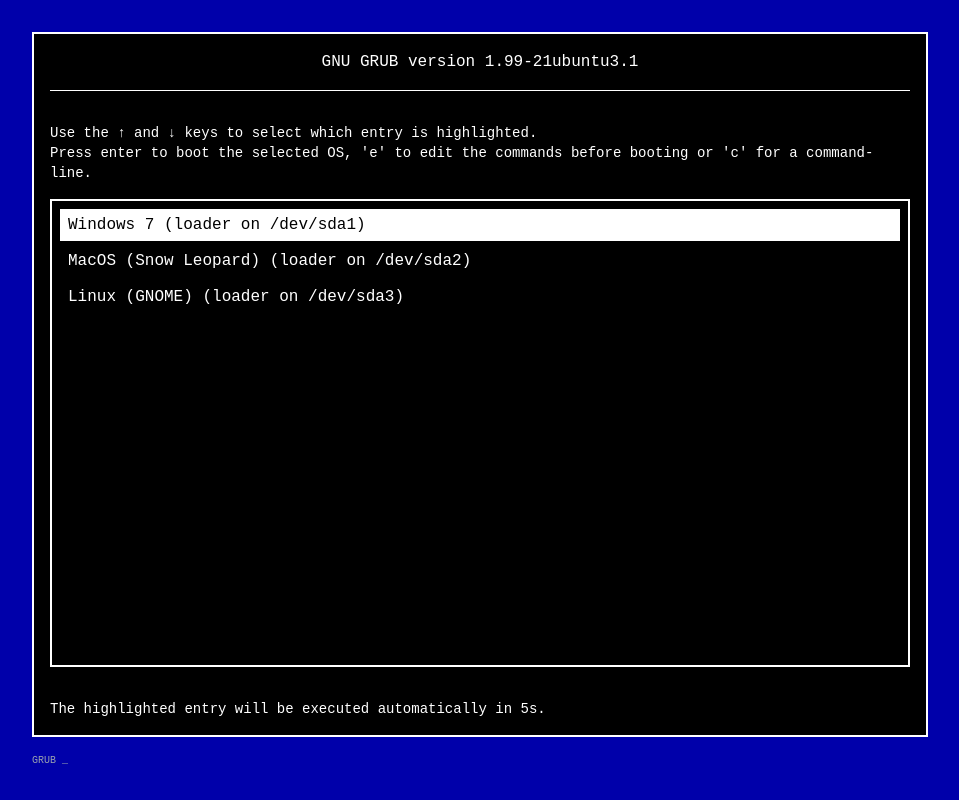
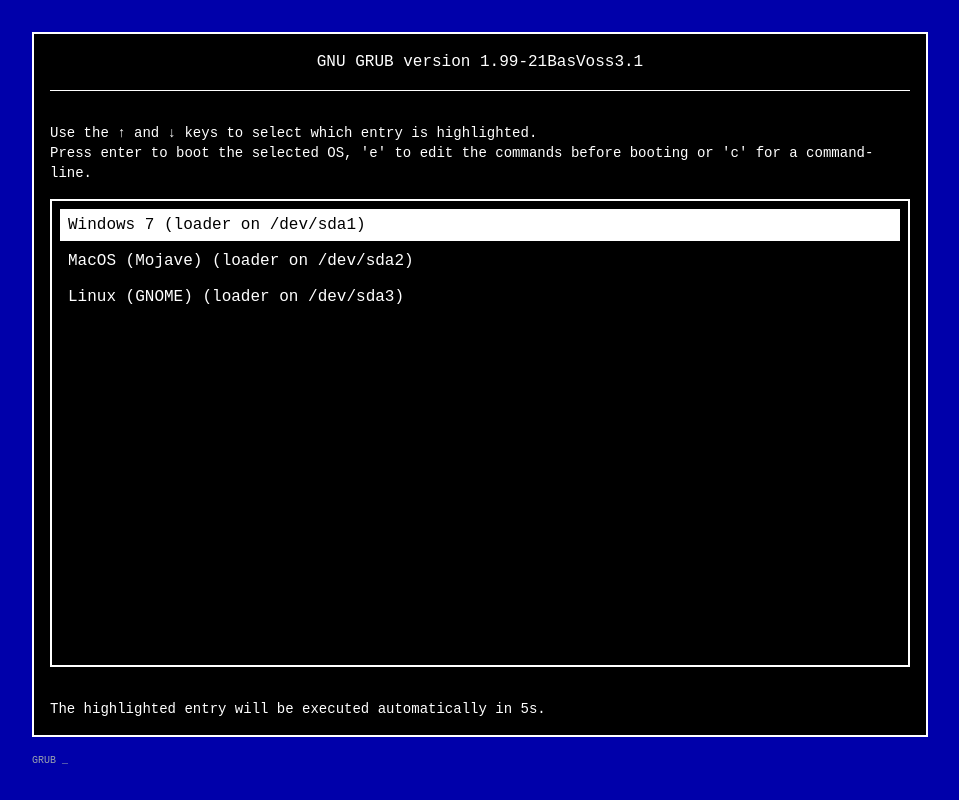
Before and after one commit to Nithiann/nithiann.github.io, a Vue app: page / in a window 1280 px wide. Shown: the whole page, without its empty margins (160-1119 px from the left). Built offline with nearby package versions, Linux system fonts and the light colour scheme.

Commit message:
trademark changes

```diff
--- a/index.html
+++ b/index.html
@@ -4,7 +4,7 @@
     <meta charset="UTF-8">
     <link rel="icon" href="/favicon.ico">
     <meta name="viewport" content="width=device-width, initial-scale=1.0">
-    <title>Bas · Portfolio</title>
+    <title>Bas Voss · Portfolio</title>
     <link rel="preconnect" href="https://fonts.googleapis.com">
     <link rel="preconnect" href="https://fonts.gstatic.com" crossorigin>
     <link href="https://fonts.googleapis.com/css2?family=Space+Grotesk:wght@600;700;800&display=swap" rel="stylesheet">
--- a/src/components/shared/GrubMenu.vue
+++ b/src/components/shared/GrubMenu.vue
@@ -5,7 +5,7 @@
 
 const options = [
   { id: 'win7', name: 'Windows 7', detail: '(loader on /dev/sda1)' },
-  { id: 'macos', name: 'MacOS (Snow Leopard)', detail: '(loader on /dev/sda2)' },
+  { id: 'macos', name: 'MacOS (Mojave)', detail: '(loader on /dev/sda2)' },
   { id: 'linux', name: 'Linux (GNOME)', detail: '(loader on /dev/sda3)' },
 ]
 
@@ -52,7 +52,7 @@
 <template>
   <div class="fixed inset-0 bg-[#0000aa] text-white font-mono flex flex-col p-8 z-[20000] select-none">
     <div class="max-w-4xl mx-auto w-full border-2 border-white p-4 flex-1 flex flex-col bg-black">
-      <h1 class="text-center mb-8 border-b border-white pb-4">GNU GRUB  version 1.99-21ubuntu3.1</h1>
+      <h1 class="text-center mb-8 border-b border-white pb-4">GNU GRUB  version 1.99-21BasVoss3.1</h1>
 
       <p class="mb-4 text-sm">Use the ↑ and ↓ keys to select which entry is highlighted.<br>
       Press enter to boot the selected OS, 'e' to edit the commands before booting or 'c' for a command-line.</p>
```
